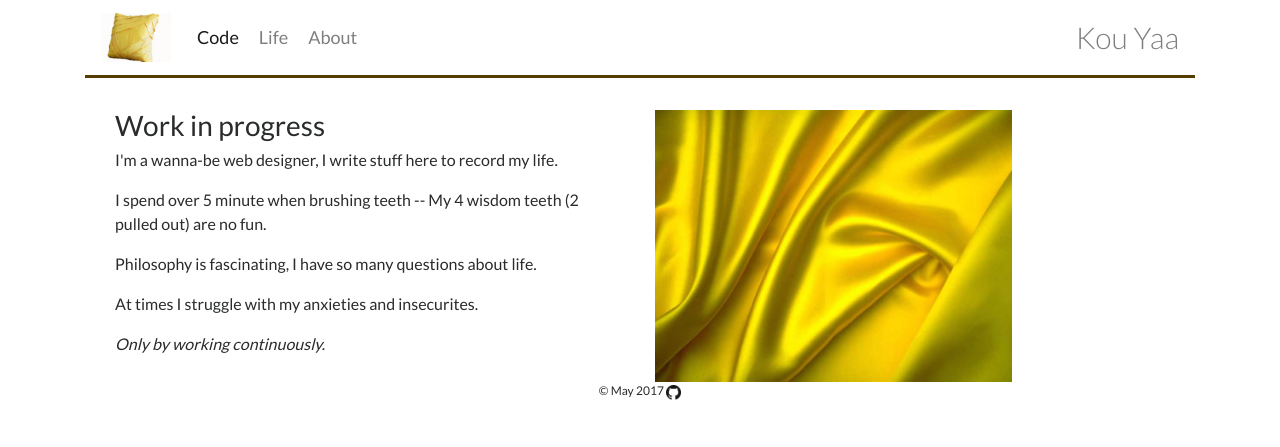
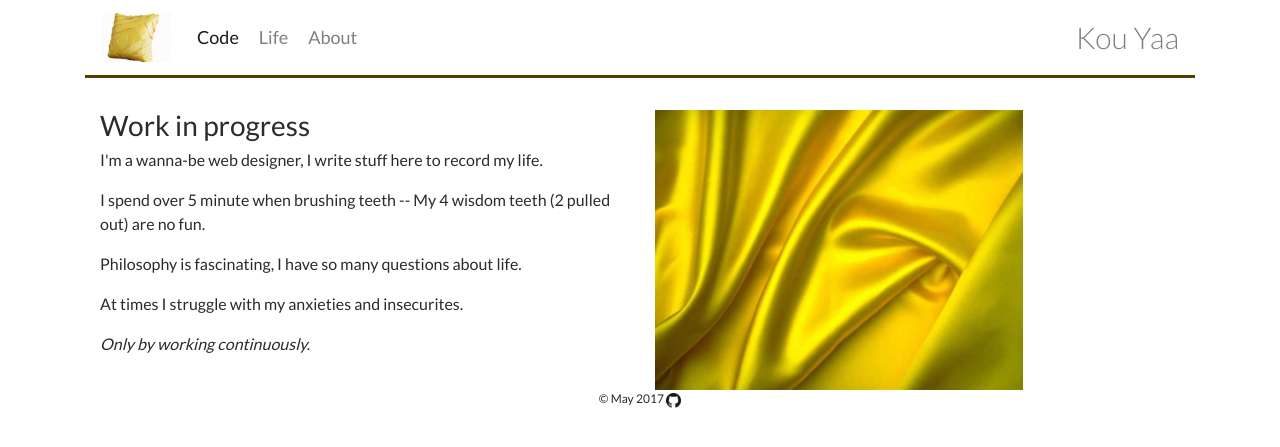
Before and after one commit to yinkouya/yinkouya.github.io, a Jekyll site: the page built from about.html, in a window 1280 px wide. Shown: the top 447 px of the page. Built offline with Jekyll 4.4.1, drawn with Linux system fonts in a browser that asks for light colours; nearby versions of some CDN libraries.

Commit message:
Update default.html

```diff
--- a/_layouts/default.html
+++ b/_layouts/default.html
@@ -39,7 +39,7 @@
                   </div>
               </nav>
         </div>
-        <div class="container">
+        <div class="main">
           {{ content }}
         </div>
         <footer class="footer">
```
